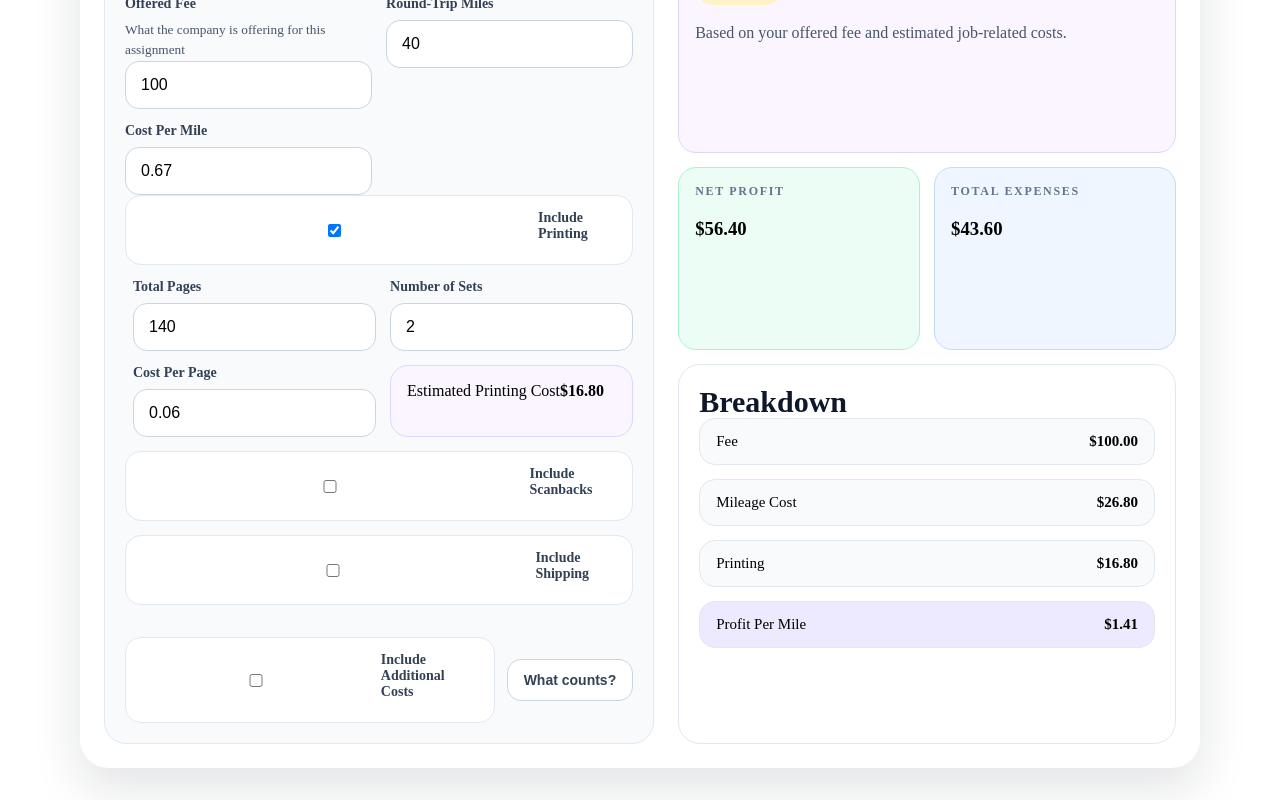
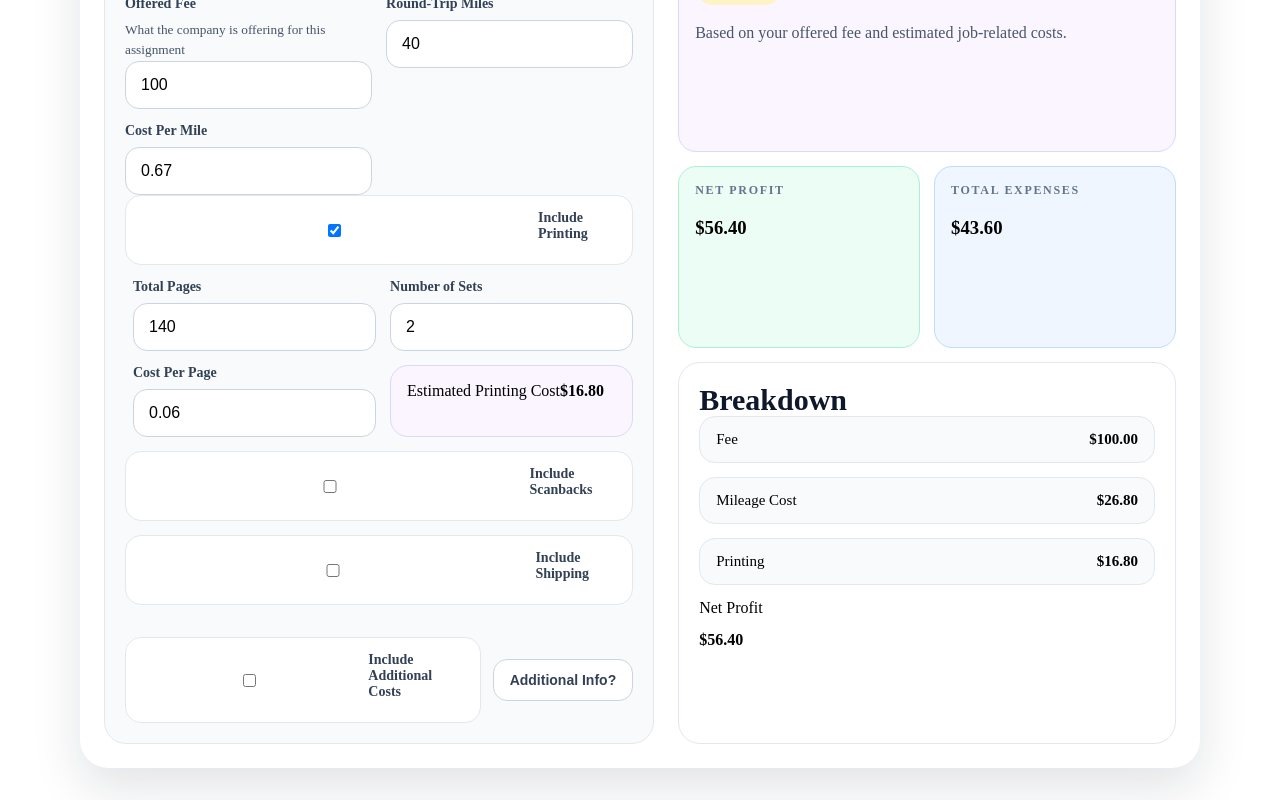
Before and after one commit to rslegacyllcflorida-cell/Notary-fee-calculator, a Next.js app: page / in a window 1280 px wide. Shown: the part 388-1188 px from the top of the page. Built offline with nearby package versions, Linux system fonts and the light colour scheme.

Commit message:
Update index.js

```diff
--- a/pages/index.js
+++ b/pages/index.js
@@ -542,7 +542,7 @@ export default function Home() {
                       className="secondaryBtn"
                       onClick={() => setShowAdditionalInfo(!showAdditionalInfo)}
                     >
-                      {showAdditionalInfo ? "Hide examples" : "What counts?"}
+                      {showAdditionalInfo ? "Hide examples" : "Additional Info?"}
                     </button>
                   </div>
 
@@ -602,7 +602,8 @@ export default function Home() {
                     {includeScanbacks && <div className="row"><span>Scanbacks</span><strong>{formatCurrency(feeValues.scanCost)}</strong></div>}
                     {includeShipping && <div className="row"><span>Shipping</span><strong>{formatCurrency(feeValues.shipCost)}</strong></div>}
                     {includeAdditionalCosts && <div className="row"><span>Additional Costs</span><strong>{formatCurrency(feeValues.extraCost)}</strong></div>}
-                    <div className="row highlight"><span>Profit Per Mile</span><strong>{formatCurrency(feeValues.profitPerMile)}</strong></div>
+                    <span>Net Profit</span>
+<strong>{formatCurrency(feeValues.netProfit)}</strong>
                   </div>
                 </div>
               </div>
```
